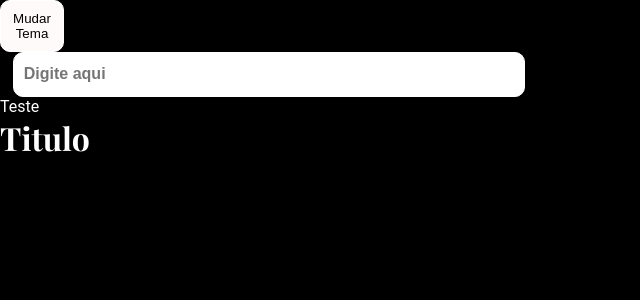
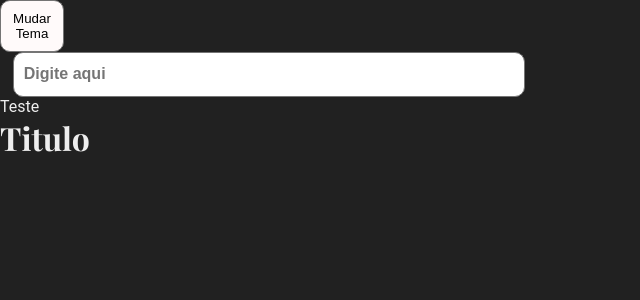
Before and after one commit to tainaleivas/CompassUol-Test, a React (Create React App) app: page / in a window 1280 px wide. Shown: the top 300 px of the page, without its empty margins (0-640 px from the left). Built offline with nearby package versions, Linux system fonts and the light colour scheme; the HTML template or start-up script is replaced by a standard one.

Commit message:
add: changing theme colors

```diff
--- a/src/assets/themes.js
+++ b/src/assets/themes.js
@@ -1,13 +1,13 @@
 export const lightTheme = {
-	text: '#000',
+	text: '#212121',
 	avatarTitle: 'rgba(255, 255, 255, 0.3)',
-	background: '#fff',
-	border: '#000'
+	background: '#EEEEEE',
+	border: '#757575'
 }
 
 export const darkTheme = {
-	text: '#fff',
+	text: '#EEEEEE',
 	avatarTitle: 'rgba(255, 255, 255, 0.3)',
-	background: '#000',
-	border: '#fff'
+	background: '#212121',
+	border: '#757575'
 }
```
